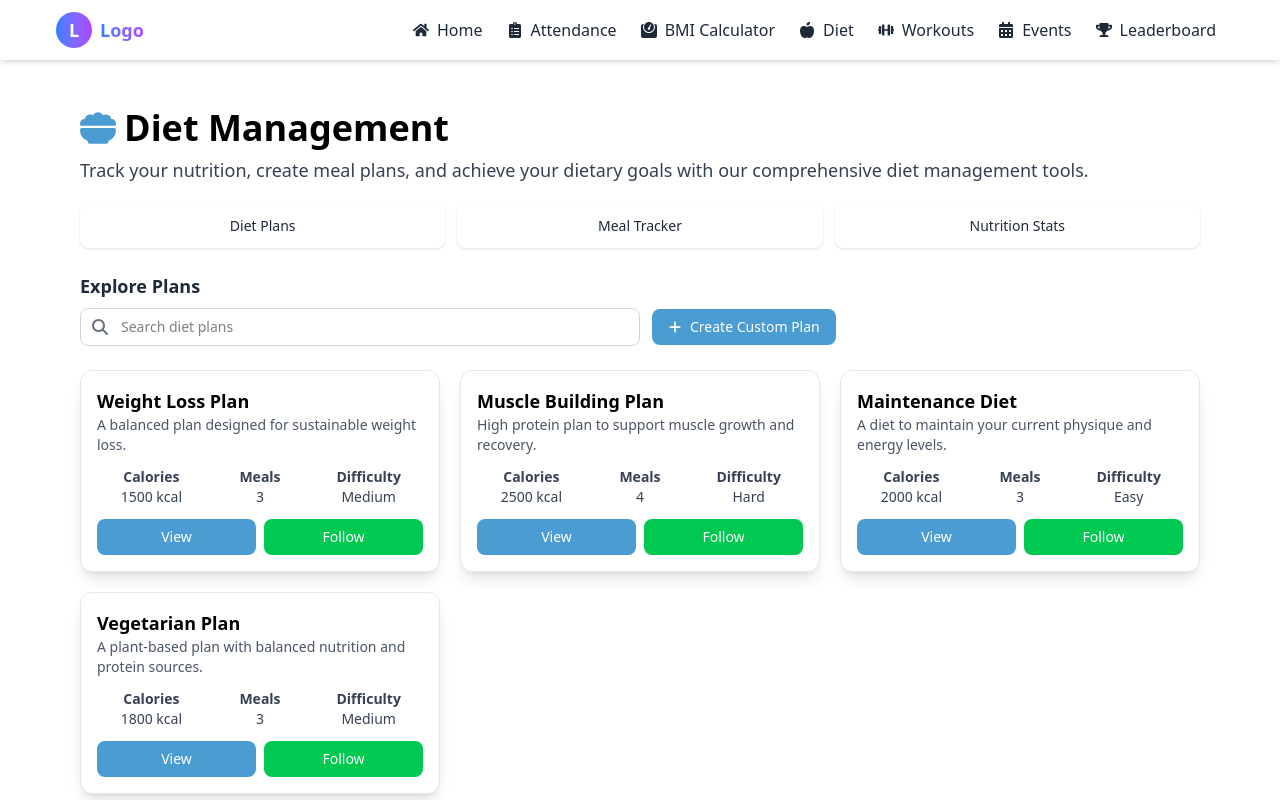
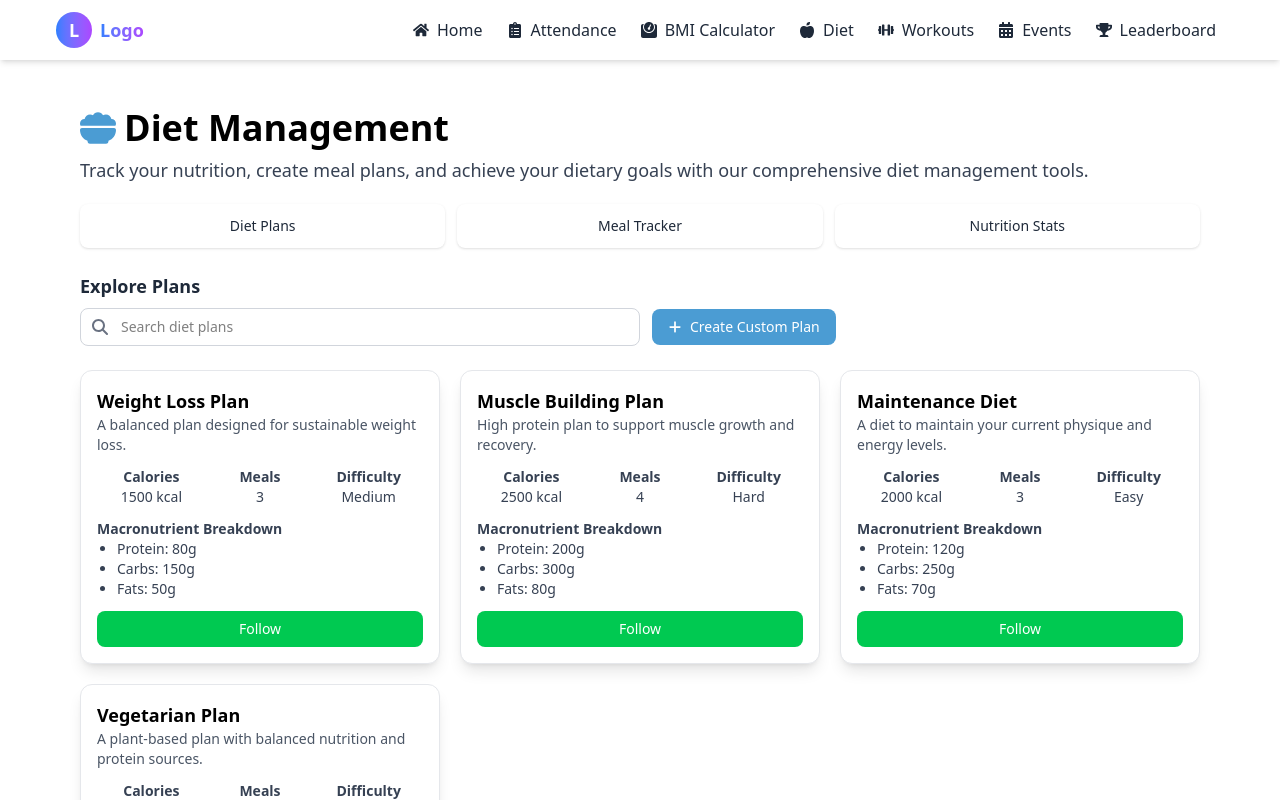
Before and after one commit to Madannadar/Gym-site, a React (Vite) app in the folder frontend/: page /diet in a window 1280 px wide. Shown: the top 800 px of the page. Built offline with nearby package versions, Linux system fonts and the light colour scheme.

Commit message:
changes in diet card

```diff
--- a/frontend/src/components/DietCard.jsx
+++ b/frontend/src/components/DietCard.jsx
@@ -1,5 +1,4 @@
 import { useState } from "react";
-import DietDetails from "./DietDetails.jsx";
 
 const DietCard = ({
   name,
@@ -11,18 +10,8 @@ const DietCard = ({
   carbs,
   fats,
   onFollow,
-  isFollowed, // New prop to differentiate followed card
+  isFollowed,
 }) => {
-  const [showModal, setShowModal] = useState(false);
-
-  const handleViewDetails = () => {
-    setShowModal(true);
-  };
-
-  const handleCloseModal = () => {
-    setShowModal(false);
-  };
-
   return (
     <div
       className={`shadow-lg rounded-xl w-full overflow-hidden hover:shadow-xl transition-all duration-200 ease-in-out border border-gray-200 ${
@@ -46,13 +35,18 @@ const DietCard = ({
             <p>{difficulty}</p>
           </div>
         </div>
-        <div className="mt-3 flex gap-2">
-          <button
-            onClick={handleViewDetails}
-            className="flex-1 bg-[#4B9CD3] text-white py-2 px-4 rounded-lg text-sm hover:bg-blue-600 transition-all duration-200"
-          >
-            View
-          </button>
+
+        {/* Macronutrient Info */}
+        <div className="mt-3 text-gray-700 text-sm">
+          <p className="font-bold">Macronutrient Breakdown</p>
+          <ul className="list-disc pl-5">
+            <li>Protein: {protein}g</li>
+            <li>Carbs: {carbs}g</li>
+            <li>Fats: {fats}g</li>
+          </ul>
+        </div>
+
+        <div className="mt-3 flex">
           <button
             onClick={onFollow}
             className={`flex-1 text-white py-2 px-4 rounded-lg text-sm transition-all duration-200 ${
@@ -65,13 +59,6 @@ const DietCard = ({
           </button>
         </div>
       </div>
-
-      {showModal && (
-        <DietDetails
-          diet={{ name, description, calories, meals, difficulty, protein, carbs, fats }}
-          onClose={handleCloseModal}
-        />
-      )}
     </div>
   );
 };
--- a/frontend/src/pages/CustomDiet.jsx
+++ b/frontend/src/pages/CustomDiet.jsx
@@ -8,7 +8,6 @@ const CustomDiet = () => {
   const [dietName, setDietName] = useState("");
   const [calories, setCalories] = useState("");
   const [meals, setMeals] = useState(3);
-  const [dietType, setDietType] = useState("Weight Loss");
   const [description, setDescription] = useState("");
   const [difficulty, setDifficulty] = useState("Medium");
   const [protein, setProtein] = useState("");
@@ -96,21 +95,6 @@ const CustomDiet = () => {
           />
         </div>
 
-        {/* Diet Type */}
-        <div>
-          <label className="block text-gray-700 font-medium mb-2">Diet Type</label>
-          <select
-            className="w-full p-2.5 border border-gray-300 rounded-lg text-sm focus:outline-none focus:ring-2 focus:ring-[#4B9CD3]"
-            value={dietType}
-            onChange={(e) => setDietType(e.target.value)}
-          >
-            <option value="Weight Loss">Weight Loss</option>
-            <option value="Muscle Building">Muscle Building</option>
-            <option value="Maintenance">Maintenance</option>
-            <option value="Vegetarian">Vegetarian</option>
-          </select>
-        </div>
-
         {/* Difficulty Level */}
         <div>
           <label className="block text-gray-700 font-medium mb-2">Difficulty</label>
```
